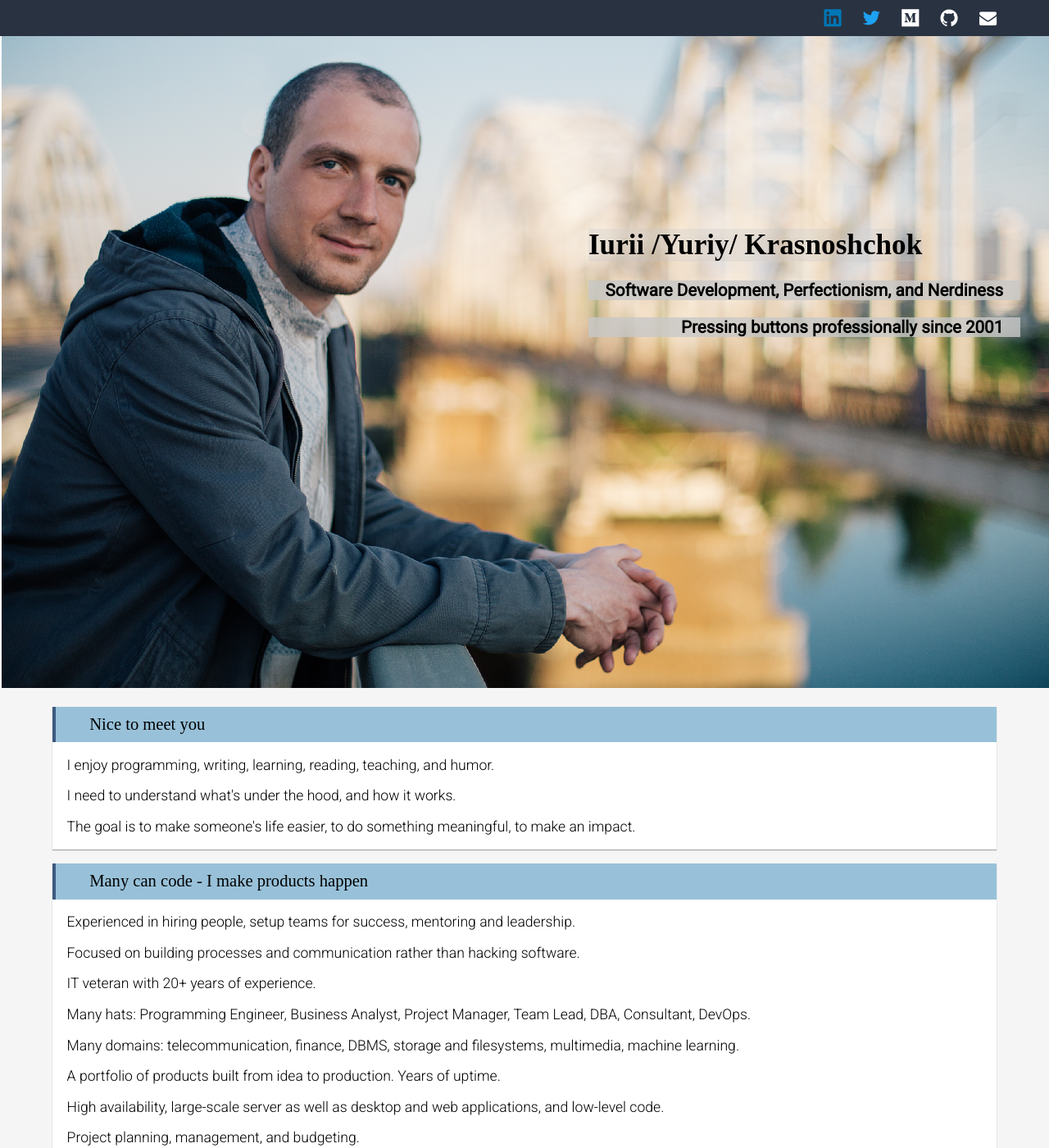
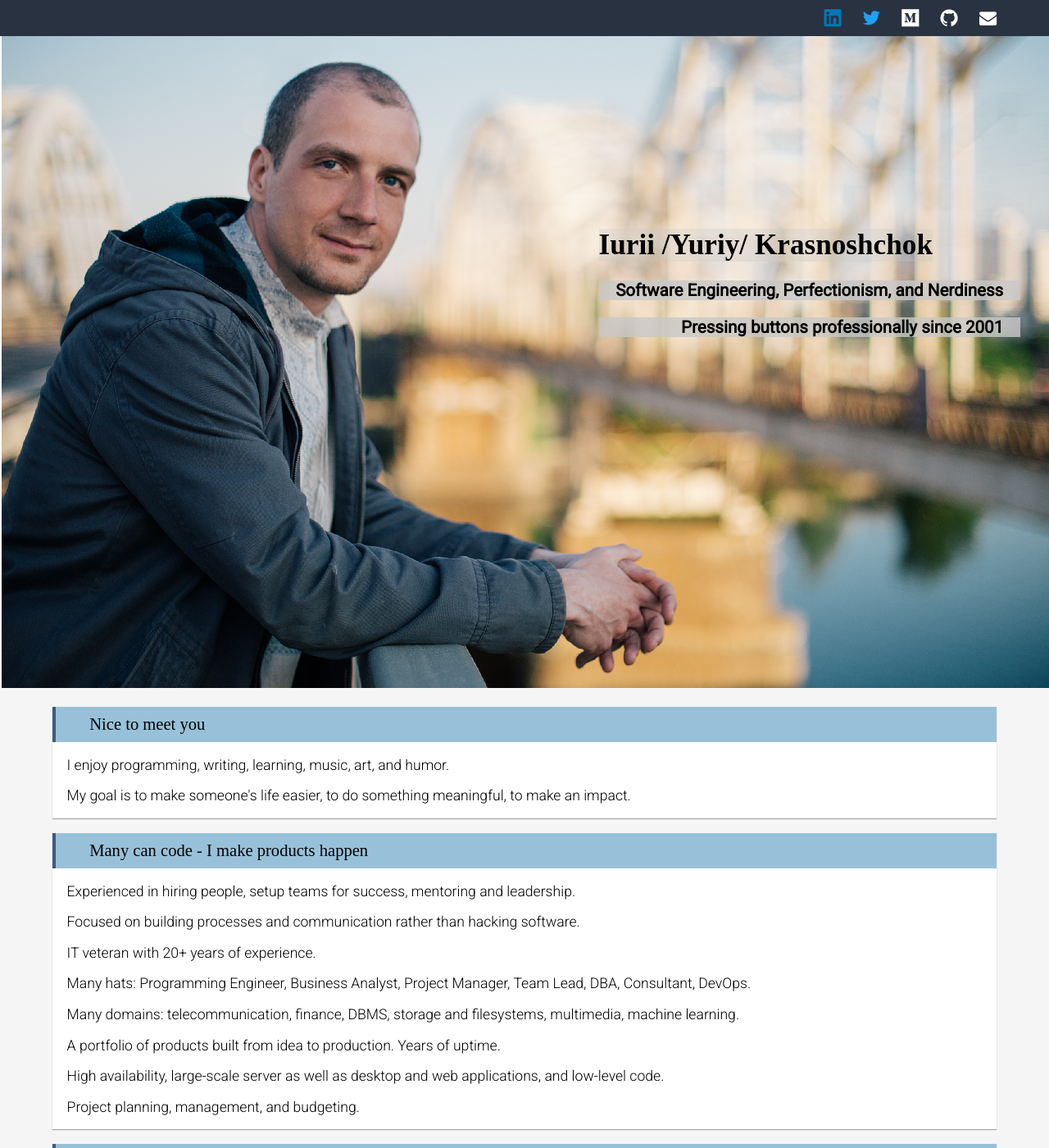
Before and after one commit to aka-rider/iurii.net, a Jekyll site: the page built from index.html, in a window 1280 px wide and 1400 px high. Shown: the whole window at 82% size. Built offline with Jekyll 4.4.1, drawn with Linux system fonts in a browser that asks for light colours; some web fonts are replaced.

Commit message:
index: minor tweaks

```diff
--- a/index.html
+++ b/index.html
@@ -5,7 +5,7 @@ layout: barebone
 <div id="main-photo">
     <div id="main-photo-text">
         <h1>Iurii /Yuriy/ Krasnoshchok</h1>
-        <h3>Software Development, Perfectionism, and Nerdiness</h3>
+        <h3>Software Engineering, Perfectionism, and Nerdiness</h3>
         <h3>Pressing buttons professionally since 2001</h3>
     </div>
 </div>
@@ -14,9 +14,8 @@ layout: barebone
     <section>
         <h3>Nice to meet you</h3>
         <div>
-            <p>I enjoy programming, writing, learning, reading, teaching, and humor.</p>
-            <p>I need to understand what's under the hood, and how it works.</p>
-            <p>The goal is to make someone's life easier, to do something meaningful, to make an impact.</p>
+            <p>I enjoy programming, writing, learning, music, art, and humor.</p>
+            <p>My goal is to make someone's life easier, to do something meaningful, to make an impact.</p>
         </div>
     </section>
 
```
